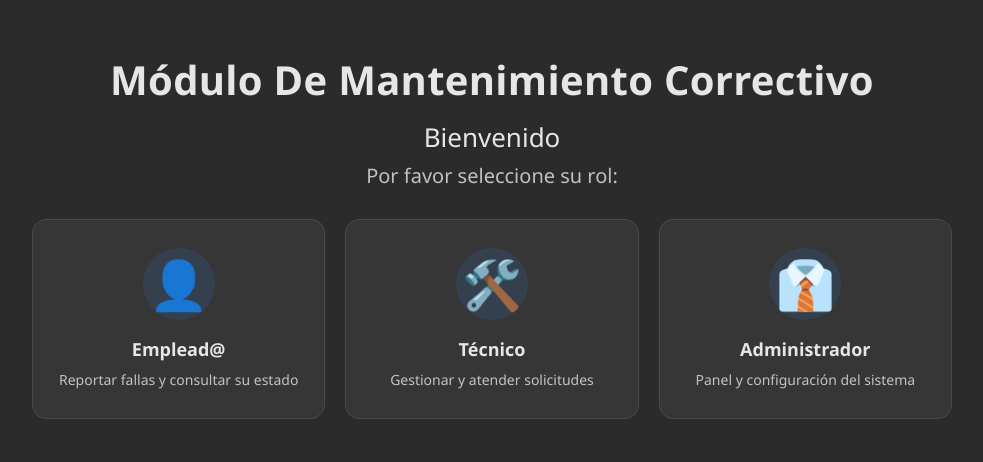
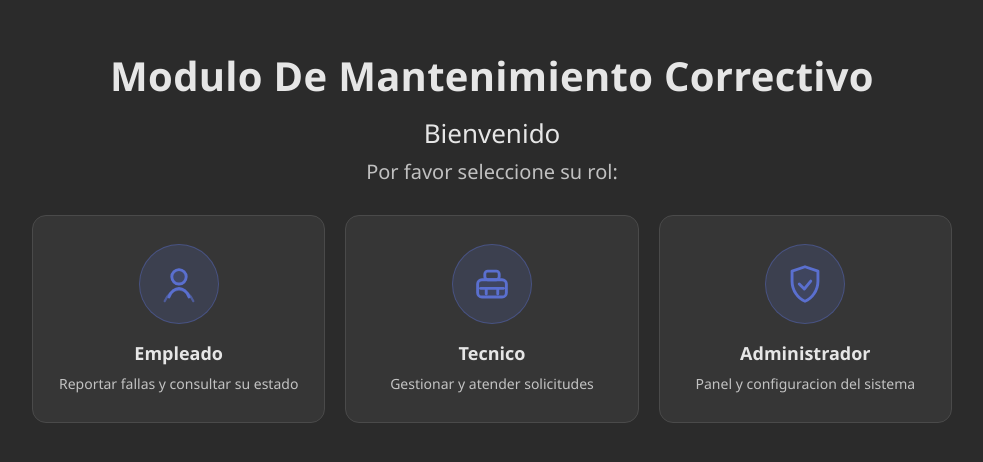
Before and after one commit to David-Darkness/Gestion-Mantenimiento-Fronted, a React (Vite) app: page / in a window 1280 px wide. Shown: the part 166-628 px from the top of the page, without its empty margins (148-1131 px from the left). Built offline with nearby package versions, Linux system fonts and the light colour scheme.

Commit message:
Se modificaron los logos de los tres roles en el apartado de home y los auth

```diff
--- a/src/components/auth/LoginForm.jsx
+++ b/src/components/auth/LoginForm.jsx
@@ -1,6 +1,73 @@
 import { useState } from "react";
 import { useNavigate } from "react-router-dom";
 import "../../styles/auth.css";
+
+const EmployeeIcon = () => (
+  <svg viewBox="0 0 64 64" aria-hidden="true" focusable="false">
+    <circle cx="32" cy="22" r="12" fill="currentColor" opacity="0.18" />
+    <circle cx="32" cy="22" r="10" fill="none" stroke="currentColor" strokeWidth="4" />
+    <path
+      d="M18 50c2.5-7.5 8.8-12 14-12s11.5 4.5 14 12"
+      fill="none"
+      stroke="currentColor"
+      strokeWidth="4"
+      strokeLinecap="round"
+      strokeLinejoin="round"
+    />
+    <path
+      d="M12 56c4-10 12-16 20-16s16 6 20 16"
+      fill="none"
+      stroke="currentColor"
+      strokeWidth="3"
+      strokeLinecap="round"
+      strokeLinejoin="round"
+      opacity="0.6"
+    />
+  </svg>
+);
+
+const TechnicianIcon = () => (
+  <svg viewBox="0 0 64 64" aria-hidden="true" focusable="false">
+    <rect x="12" y="26" width="40" height="24" rx="6" fill="currentColor" opacity="0.12" />
+    <rect x="12" y="26" width="40" height="24" rx="6" fill="none" stroke="currentColor" strokeWidth="4" />
+    <rect x="22" y="14" width="20" height="12" rx="4" fill="none" stroke="currentColor" strokeWidth="4" />
+    <path d="M16 38h32" fill="none" stroke="currentColor" strokeWidth="4" strokeLinecap="round" />
+    <path d="M24 38v8" fill="none" stroke="currentColor" strokeWidth="4" strokeLinecap="round" />
+    <path d="M40 38v8" fill="none" stroke="currentColor" strokeWidth="4" strokeLinecap="round" />
+  </svg>
+);
+
+const AdminIcon = () => (
+  <svg viewBox="0 0 64 64" aria-hidden="true" focusable="false">
+    <path
+      d="M32 8l18 6v14c0 13-8.6 24.6-18 28-9.4-3.4-18-15-18-28V14z"
+      fill="currentColor"
+      opacity="0.12"
+    />
+    <path
+      d="M32 8l18 6v14c0 13-8.6 24.6-18 28-9.4-3.4-18-15-18-28V14z"
+      fill="none"
+      stroke="currentColor"
+      strokeWidth="4"
+      strokeLinecap="round"
+      strokeLinejoin="round"
+    />
+    <path
+      d="M24 32l7 7 9-11"
+      fill="none"
+      stroke="currentColor"
+      strokeWidth="4"
+      strokeLinecap="round"
+      strokeLinejoin="round"
+    />
+  </svg>
+);
+
+const ROLE_ICONS = {
+  empleado: EmployeeIcon,
+  tecnico: TechnicianIcon,
+  admin: AdminIcon
+};
 
 export default function LoginForm({ role, redirectPath, roleName }) {
   const [formData, setFormData] = useState({
@@ -10,19 +77,19 @@ export default function LoginForm({ role, redirectPath, roleName }) {
   const [isLoading, setIsLoading] = useState(false);
   const navigate = useNavigate();
 
-  const handleChange = (e) => {
-    const { name, value } = e.target;
-    setFormData(prev => ({
+  const handleChange = (event) => {
+    const { name, value } = event.target;
+    setFormData((prev) => ({
       ...prev,
       [name]: value
     }));
   };
 
-  const handleSubmit = async (e) => {
-    e.preventDefault();
+  const handleSubmit = async (event) => {
+    event.preventDefault();
     setIsLoading(true);
 
-    // Simular proceso de login (aquí irá la integración con Spring Security)
+    // Simular proceso de login (aqui ira la integracion con Spring Security)
     setTimeout(() => {
       setIsLoading(false);
       // Por ahora, simular login exitoso y redirigir
@@ -30,16 +97,16 @@ export default function LoginForm({ role, redirectPath, roleName }) {
     }, 1500);
   };
 
+  const RoleGraphic = ROLE_ICONS[role] ?? EmployeeIcon;
+
   return (
     <div className="login-container">
       <div className="login-card">
         <div className="login-header">
-          <div className="role-icon">
-            {role === "empleado" && "👤"}
-            {role === "tecnico" && "🛠️"}
-            {role === "admin" && "👔"}
+          <div className="role-icon" aria-hidden="true">
+            <RoleGraphic />
           </div>
-          <h1 className="login-title">Iniciar sesión</h1>
+          <h1 className="login-title">Iniciar sesion</h1>
           <p className="login-subtitle">{roleName}</p>
         </div>
 
@@ -62,7 +129,7 @@ export default function LoginForm({ role, redirectPath, roleName }) {
 
           <div className="form-group">
             <label htmlFor="password" className="form-label">
-              Contraseña
+              Contrasena
             </label>
             <input
               type="password"
@@ -71,33 +138,30 @@ export default function LoginForm({ role, redirectPath, roleName }) {
               value={formData.password}
               onChange={handleChange}
               className="form-input"
-              placeholder="Ingrese su contraseña"
+              placeholder="Ingrese su contrasena"
               required
             />
           </div>
 
           <button
             type="submit"
-            className={`login-button ${isLoading ? 'loading' : ''}`}
+            className={`login-button ${isLoading ? "loading" : ""}`}
             disabled={isLoading}
           >
             {isLoading ? (
               <>
                 <span className="spinner"></span>
-                Iniciando sesión...
+                Iniciando sesion...
               </>
             ) : (
-              "Iniciar Sesión"
+              "Iniciar sesion"
             )}
           </button>
         </form>
 
         <div className="login-footer">
-          <button
-            onClick={() => navigate("/")}
-            className="back-button"
-          >
-            ← Volver al inicio
+          <button onClick={() => navigate("/")} className="back-button">
+            Regresar al inicio
           </button>
         </div>
       </div>
--- a/src/pages/Home.jsx
+++ b/src/pages/Home.jsx
@@ -1,38 +1,105 @@
 import { Link } from "react-router-dom";
 import "../styles/home.css";
+
+const EmployeeIcon = () => (
+  <svg viewBox="0 0 64 64" aria-hidden="true" focusable="false">
+    <circle cx="32" cy="22" r="12" fill="currentColor" opacity="0.18" />
+    <circle cx="32" cy="22" r="10" fill="none" stroke="currentColor" strokeWidth="4" />
+    <path
+      d="M18 50c2.5-7.5 8.8-12 14-12s11.5 4.5 14 12"
+      fill="none"
+      stroke="currentColor"
+      strokeWidth="4"
+      strokeLinecap="round"
+      strokeLinejoin="round"
+    />
+    <path
+      d="M12 56c4-10 12-16 20-16s16 6 20 16"
+      fill="none"
+      stroke="currentColor"
+      strokeWidth="3"
+      strokeLinecap="round"
+      strokeLinejoin="round"
+      opacity="0.6"
+    />
+  </svg>
+);
+
+const TechnicianIcon = () => (
+  <svg viewBox="0 0 64 64" aria-hidden="true" focusable="false">
+    <rect x="12" y="26" width="40" height="24" rx="6" fill="currentColor" opacity="0.12" />
+    <rect x="12" y="26" width="40" height="24" rx="6" fill="none" stroke="currentColor" strokeWidth="4" />
+    <rect x="22" y="14" width="20" height="12" rx="4" fill="none" stroke="currentColor" strokeWidth="4" />
+    <path d="M16 38h32" fill="none" stroke="currentColor" strokeWidth="4" strokeLinecap="round" />
+    <path d="M24 38v8" fill="none" stroke="currentColor" strokeWidth="4" strokeLinecap="round" />
+    <path d="M40 38v8" fill="none" stroke="currentColor" strokeWidth="4" strokeLinecap="round" />
+  </svg>
+);
+
+const AdminIcon = () => (
+  <svg viewBox="0 0 64 64" aria-hidden="true" focusable="false">
+    <path
+      d="M32 8l18 6v14c0 13-8.6 24.6-18 28-9.4-3.4-18-15-18-28V14z"
+      fill="currentColor"
+      opacity="0.12"
+    />
+    <path
+      d="M32 8l18 6v14c0 13-8.6 24.6-18 28-9.4-3.4-18-15-18-28V14z"
+      fill="none"
+      stroke="currentColor"
+      strokeWidth="4"
+      strokeLinecap="round"
+      strokeLinejoin="round"
+    />
+    <path
+      d="M24 32l7 7 9-11"
+      fill="none"
+      stroke="currentColor"
+      strokeWidth="4"
+      strokeLinecap="round"
+      strokeLinejoin="round"
+    />
+  </svg>
+);
 
 export default function Home() {
   return (
     <section className="home">
       <div className="home-container">
         <header className="home-header">
-          <h1 className="home-title">Módulo De Mantenimiento Correctivo</h1>
+          <h1 className="home-title">Modulo De Mantenimiento Correctivo</h1>
           <p className="home-subtitle">Bienvenido</p>
           <p className="home-helper">Por favor seleccione su rol:</p>
         </header>
 
         <div className="roles">
-          <Link to="/login/empleado" className="role-link" aria-label="Emplead@">
+          <Link to="/login/empleado" className="role-link" aria-label="Empleado">
             <div className="role-card">
-              <div className="role-icon">👤</div>
-              <div className="role-name">Emplead@</div>
+              <div className="role-icon">
+                <EmployeeIcon />
+              </div>
+              <div className="role-name">Empleado</div>
               <div className="role-desc">Reportar fallas y consultar su estado</div>
             </div>
           </Link>
 
-          <Link to="/login/tecnico" className="role-link" aria-label="Técnico">
+          <Link to="/login/tecnico" className="role-link" aria-label="Tecnico">
             <div className="role-card">
-              <div className="role-icon">🛠️</div>
-              <div className="role-name">Técnico</div>
+              <div className="role-icon">
+                <TechnicianIcon />
+              </div>
+              <div className="role-name">Tecnico</div>
               <div className="role-desc">Gestionar y atender solicitudes</div>
             </div>
           </Link>
 
           <Link to="/login/admin" className="role-link" aria-label="Administrador">
             <div className="role-card">
-              <div className="role-icon">👔</div>
+              <div className="role-icon">
+                <AdminIcon />
+              </div>
               <div className="role-name">Administrador</div>
-              <div className="role-desc">Panel y configuración del sistema</div>
+              <div className="role-desc">Panel y configuracion del sistema</div>
             </div>
           </Link>
         </div>
--- a/src/styles/auth.css
+++ b/src/styles/auth.css
@@ -35,9 +35,20 @@
 }
 
 .role-icon {
-  font-size: 48px;
-  margin-bottom: 16px;
-  display: block;
+  width: 80px;
+  height: 80px;
+  margin: 0 auto 16px auto;
+  display: grid;
+  place-items: center;
+  border-radius: 50%;
+  background: rgba(102, 126, 234, 0.14);
+  color: #5a6fcf;
+  border: 1px solid rgba(90, 111, 207, 0.4);
+}
+
+.role-icon svg {
+  width: 46px;
+  height: 46px;
 }
 
 .login-title {
@@ -171,6 +182,12 @@
   }
 
   .role-icon {
-    font-size: 40px;
+    width: 68px;
+    height: 68px;
+  }
+
+  .role-icon svg {
+    width: 38px;
+    height: 38px;
   }
 }
--- a/src/styles/home.css
+++ b/src/styles/home.css
@@ -76,7 +76,12 @@
   border-radius: 50%;
   background: #2f80ed22;
   color: #bcd4ff;
-  font-size: 40px;
+  border: 1px solid #3a5c91;
+}
+
+.role-icon svg {
+  width: 42px;
+  height: 42px;
 }
 
 .role-name {
```
